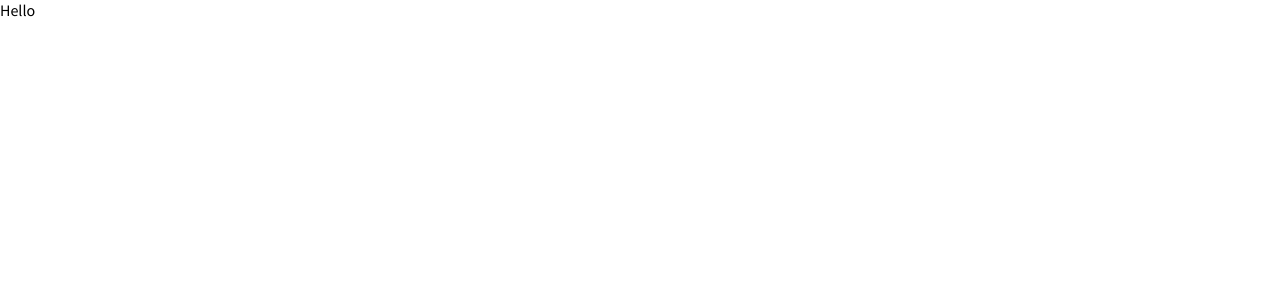
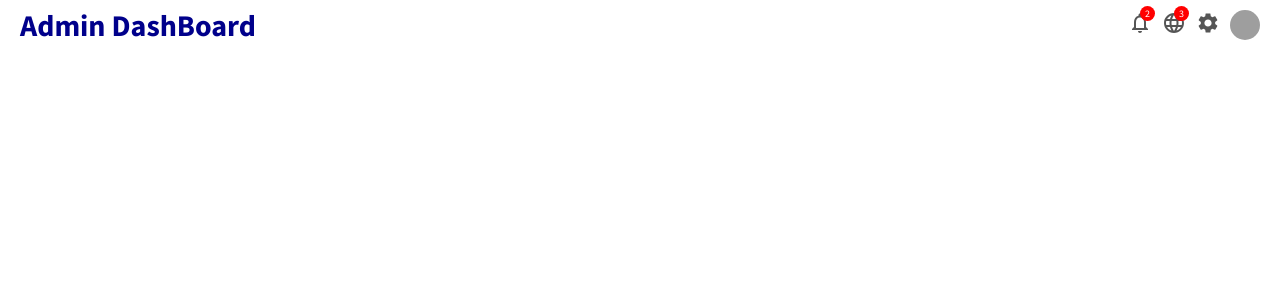
Before and after one commit to jcollante2021/admin.dashboard.app, a React (Create React App) app: page / in a window 1280 px wide. Shown: the top 300 px of the page. Built offline with nearby package versions, Linux system fonts and the light colour scheme; grey boxes are pictures that could not be loaded.

Commit message:
Creaccion TopBar

```diff
--- a/src/App.js
+++ b/src/App.js
@@ -1,9 +1,10 @@
+import Topbar from "./components/topbar/Topbar.jsx";
 
 
 function App() {
   return (
-    <div className="App">
-      Hello
+    <div>
+      <Topbar/>
     </div>
   );
 }
--- /dev/null
+++ b/src/components/topbar/Topbar.jsx
@@ -0,0 +1,29 @@
+import React from 'react'
+import "./topbar.css"
+import { NotificationsNone, Language, Settings } from '@material-ui/icons';
+
+export default function Topbar() {
+    return (
+        <div className='topbar'>
+            <div className='topbarWrapper'>
+                <div className="topLeft">
+                    <span className="logo">Admin DashBoard</span>
+                </div>
+                <div className="topRight">
+                    <div className="topbarIconContainer">
+                        <NotificationsNone/>
+                        <span className="topIconBag">2</span>
+                    </div>
+                    <div className="topbarIconContainer">
+                        <Language/>
+                        <span className="topIconBag">3</span>
+                    </div>
+                    <div className="topbarIconContainer">
+                        <Settings/>
+                    </div>
+                    <img src="https://interlineales.com/wp-content/uploads/2016/10/dummy-user-img.png" alt="User Image" className='topAvatar' />
+                </div>
+            </div>
+        </div>
+    )
+}
--- /dev/null
+++ b/src/components/topbar/topbar.css
@@ -0,0 +1,50 @@
+.topbar{
+    width: 100%;
+    height: 50px;
+    background-color: white;
+}
+
+.topbarWrapper{
+    height: 100%;
+    padding: 0px 20px;
+    display: flex;
+    align-items: center;
+    justify-content: space-between;
+}
+
+.logo{
+    font-weight: bold;
+    font-size: 30px;
+    color: darkblue;
+    cursor: pointer;
+}
+.topbarIconContainer{
+    position: relative;
+    cursor: pointer;
+    margin-right: 10px;
+    color: #555;
+}
+.topRight{
+    display: flex;
+    align-items: center;
+}
+.topIconBag{
+    position: absolute;
+    width: 15px;
+    height: 15px;
+    top: -5px;
+    right: -3px;
+    background-color: red;
+    color: white;
+    border-radius: 50%;
+    display: flex;
+    align-items: center;
+    justify-content: center;
+    font-size: 10px;
+}
+.topAvatar{
+    width: 30px;
+    height: 30px;
+    border-radius: 50%;
+    cursor: pointer;
+}
```
